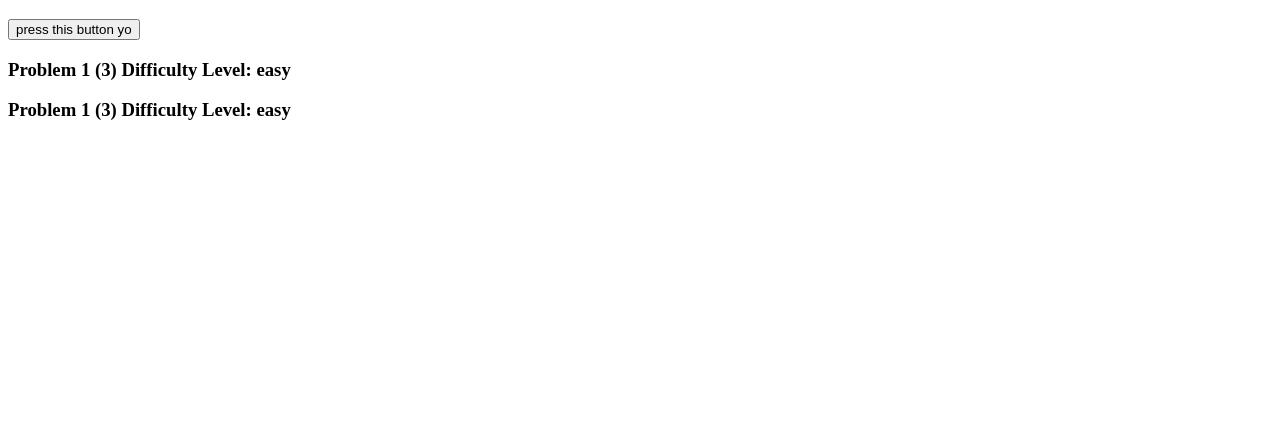
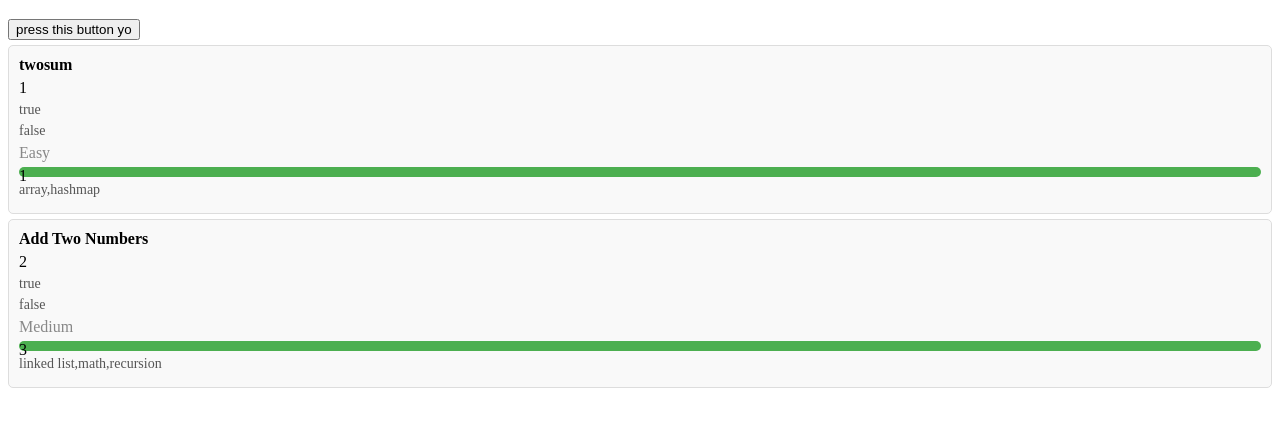
Before and after one commit to leonar21w/coding-game, a plain HTML site: page Levels/choosing-problems-menu.html in a window 1280 px wide. Both pictures are taken after a click on the button "press this button yo". Shown: the part 61-488 px from the top of the page. Drawn offline with Linux system fonts and the light colour scheme.

Commit message:
problem dashboard behaviour

```diff
--- a/Levels/choosing-problems-menu.css
+++ b/Levels/choosing-problems-menu.css
@@ -0,0 +1,44 @@
+/* Styling for the question bars */
+.bar-element {
+    display: flex;
+    flex-direction: column;
+    padding: 10px;
+    margin: 5px 0;
+    border: 1px solid #ddd;
+    border-radius: 5px;
+    background-color: #f9f9f9;
+}
+
+.bar-element div {
+    margin-bottom: 5px;
+}
+
+/* Styling for the difficulty bar */
+.bar_question-diff-bar_property {
+    height: 10px;
+    background-color: #4CAF50;
+    border-radius: 5px;
+}
+
+/* Styling for question title */
+.bar_question_property {
+    font-weight: bold;
+    font-size: 16px;
+}
+
+/* Styling for question genre */
+.bar_question-genre_property {
+    font-size: 14px;
+    color: #555;
+}
+
+/* Other properties styling */
+.bar_question-chosen_property,
+.bar_question-solved_property {
+    font-size: 14px;
+    color: #555;
+}
+
+.bar_question-diff-text_property {
+    color: #888;
+}
--- a/Levels/choosing-problems-menu.html
+++ b/Levels/choosing-problems-menu.html
@@ -4,11 +4,14 @@
         <meta charset="UTF-8">
         <meta name="viewport" content="width=device-width, initial-scale=1.0">
         <title>Choosing problems</title>
+        <link rel = "stylesheet" href = "choosing-problems-menu.css">
     </head>
     <body>
         <h1 id="header-intro">Introduction to the new page where users choose questions</h1>
         <button id="temp-btn"> press this button yo</button>
-        <div class="list-container" id="list-container">
+        <div id= "questions-list-container">
+        </div>
+        <div id= "chosen-questions">
         </div>
         <script type="module" src="choosing-problems-prototypedata.js"></script>
 
--- a/Levels/choosing-problems-prototypedata.js
+++ b/Levels/choosing-problems-prototypedata.js
@@ -1,52 +1,70 @@
-import { ProblemListProperty } from "./questions.js";
+import { Question_Details } from "./questions.js";
 
-//* Temp data
-let x = "Problem 1";
-let y = 3;
-let z = "easy";
+function Make_Question_Bar_Information_Html(question) {
+    const bar_div = document.createElement("div")
+    bar_div.classList.add("bar-element");
 
-//* Initial list (will be 10-20 questions that are mandatory)
-function makeList(firstProblemListProperty) {
-    const listContainer = document.getElementById("list-container");
+    //* Bar properties ( name, q number, q chosen, q solved, q difficulty text, q bar diff, q topics)
 
-    if (!listContainer) {
-        console.error("List container not found!");
-        return;
-    }
+    const question_name_property = document.createElement("div");
+    question_name_property.classList.add("bar_question_property");
+    question_name_property.textContent = question.questionName;
 
-    const newListItem = document.createElement("div");
-    newListItem.classList.add("list-item");
+    const question_id_property = document.createElement("div");
+    question_id_property.classList.add("bar_id_property");
+    question_id_property.textContent = question.id;
 
-    newListItem.innerHTML = `
-        <h3>
-            ${firstProblemListProperty.nameProblem}
-            (${firstProblemListProperty.problemDifficultyText})
-            Difficulty Level: ${firstProblemListProperty.problemDifficultyBar}
-        </h3>
-    `;
-    console.log("attempting to append")
-    listContainer.appendChild(newListItem);
-    console.log("appended")
+    const question_chosen = document.createElement("div");
+    question_chosen.classList.add("bar_question-chosen_property");
+    question_chosen.textContent = question.question_chosen;
+
+    const question_solved = document.createElement("div");
+    question_solved.classList.add("bar_question-solved_property");
+    question_solved.textContent = question.question_solved;
+    //Todo: Solved = Green thumbs up, Not solved = grey thumbs up
+
+    const question_diff_text = document.createElement("div");
+    question_diff_text.classList.add("bar_question-diff-text_property");
+    question_diff_text.textContent = question.question_diff_text
+
+    const question_diff_bar = document.createElement("div");
+    question_diff_bar.classList.add("bar_question-diff-bar_property");
+    question_diff_bar.textContent = question.question_diff_bar;
+    //Todo: make a bar like a difficulty bar
+
+    const question_genre = document.createElement("div");
+    question_genre.classList.add("bar_question-genre_property");
+    question_genre.textContent = question.question_genre;
+
+    bar_div.appendChild(question_name_property);
+    bar_div.appendChild(question_id_property);
+    bar_div.appendChild(question_chosen);
+    bar_div.appendChild(question_solved);
+    bar_div.appendChild(question_diff_text);
+    bar_div.appendChild(question_diff_bar);
+    bar_div.appendChild(question_genre);
+
+    return bar_div
 }
 
-//? Init list when page loads
-document.addEventListener("DOMContentLoaded", () => {
-    const initialProblem = new ProblemListProperty(x, z, y);
-    makeList(initialProblem);
-});
+function Populate_Question_Table_With_Bar_Html() {
+    const questionslistContainer = document.getElementById("questions-list-container");
 
-//* Temp
-function makeNewListProblemMember() {
-    const listContainer = document.getElementById("list-container");
+    //Todo: datalist is temporary, we will take data from db later (async imported func)
 
-    let newTempData = new ProblemListProperty(x, z, y);
-    x = `Problem ${parseInt(x.split(" ")[1]) + 1}`;
-    y -= 1;
-
-    makeList(newTempData);
+    const dataList = [
+        new Question_Details("twosum", 1, true, false, "Easy", 1, ["array", "hashmap"]),
+        new Question_Details("Add Two Numbers", 2, true, false, "Medium", 3, ["linked list", "math", "recursion"])
+    ];
+    dataList.forEach(question => {
+        const question_element_bar = Make_Question_Bar_Information_Html(question);
+        questionslistContainer.appendChild(question_element_bar);
+    });
 }
 
-const tempButton = document.getElementById("temp-btn");
-    tempButton.addEventListener("click", () => {
-        makeNewListProblemMember();
-    });
+
+//* Test Button later this will just be onload
+const buttonTest = document.getElementById("temp-btn");
+buttonTest.addEventListener("click", () => {
+    Populate_Question_Table_With_Bar_Html();
+})
--- a/Levels/questions.js
+++ b/Levels/questions.js
@@ -1,7 +1,11 @@
-export class ProblemListProperty {
-    constructor(nameProblem, problemDifficultyBar, problemDifficultyText) {
-        this.nameProblem = nameProblem;
-        this.problemDifficultyBar = problemDifficultyBar;
-        this.problemDifficultyText = problemDifficultyText;
+export class Question_Details {
+    constructor(title, id, q_chosen, q_solved, q_difficulty_text, q_diff_barNumber, q_genre) {
+        this.questionName = title;
+        this.id = id;
+        this.question_chosen = q_chosen;
+        this.question_solved = q_solved;
+        this.question_diff_text = q_difficulty_text;
+        this.question_diff_bar = q_diff_barNumber;
+        this.question_genre = q_genre;
     }
 }
```
